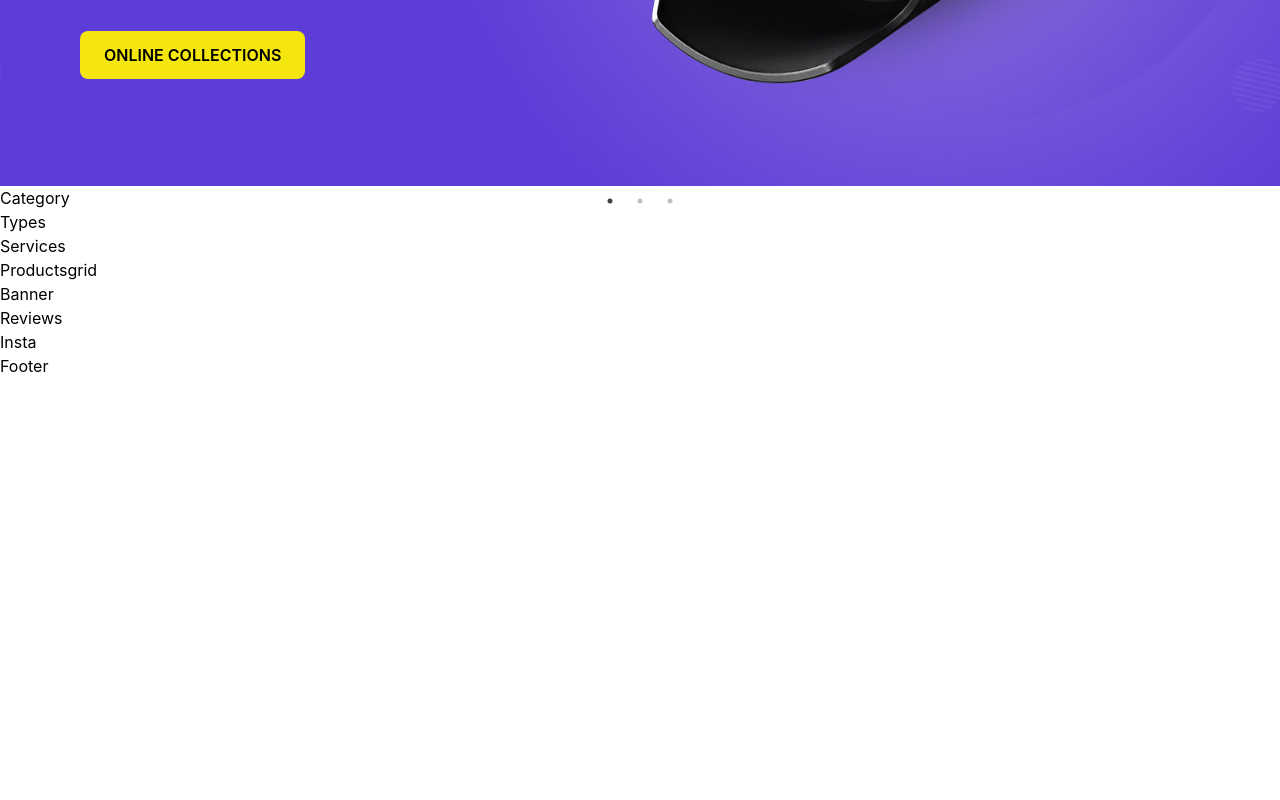
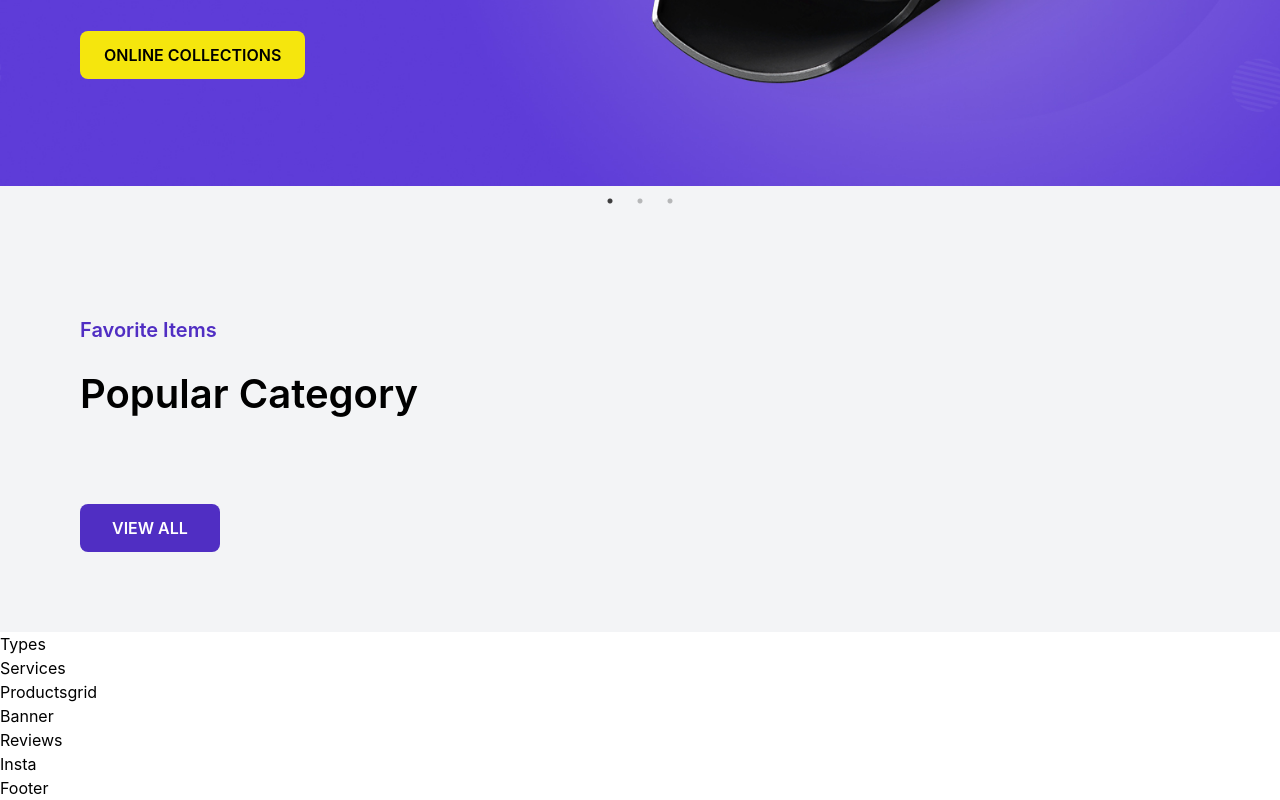
Before and after one commit to miirosadat-dev/Ecommerce-web-app-with-react, a React (Vite) app: page / in a window 1280 px wide. Shown: the part 538-1338 px from the top of the page. Before the commit the page ends 916 px from the top, so only its background shows below. Built offline with nearby package versions, Linux system fonts and the light colour scheme.

Commit message:
Working on the category component

```diff
--- a/src/components/Category.jsx
+++ b/src/components/Category.jsx
@@ -1,7 +1,51 @@
 import React from "react";
+import { useEffect } from "react";
+import cat1 from "../assets/cat1.jpg";
+import cat2 from "../assets/cat2.jpg";
+import cat3 from "../assets/cat3.jpg";
+import cat4 from "../assets/cat4.jpg";
+import cat5 from "../assets/cat5.jpg";
+import AOS from "aos";
+import "aos/dist/aos.css";
 
 const Category = () => {
-  return <div>Category</div>;
+  useEffect(() => {
+    AOS.init({
+      offset: 100,
+      duration: 500,
+      easing: "ease-in-out",
+    });
+    AOS.refresh();
+  }, []);
+
+  return (
+    <div
+      id="category"
+      className="w-full bg-gray-100 lg:px-20
+       px-5 pt-[130px] pb-[80px] flex lg:flex-row
+        flex-col justify-center items-center
+         gap-20"
+    >
+      <div
+        data-aos="zoom-in"
+        data-aos-delay="50"
+        className="lg:w-[15%] w-full flex flex-col
+         justify-center lg:items-start items-center
+          gap-[20px]"
+      >
+        <h1 className="text-xl font-semibold text-center text-themepurple">
+          Favorite Items
+        </h1>
+        <h1 className="whitespace-nowrap text-[40px] leading-50px font-semibold text-center text-black">
+          Popular Category
+        </h1>
+        <button className="bg-themepurple text-white font-semibold hover:text-black py-3 mt-[60px] px-8 rounded-lg hover:bg-themeyellow transition-colors duration-300">
+          VIEW ALL
+        </button>
+      </div>
+      <div className="lg:w-[85%] w-full grid lg:grid-cols-5 grid-cols-1 justify-center items-start gap-10"></div>
+    </div>
+  );
 };
 
 export default Category;
```
